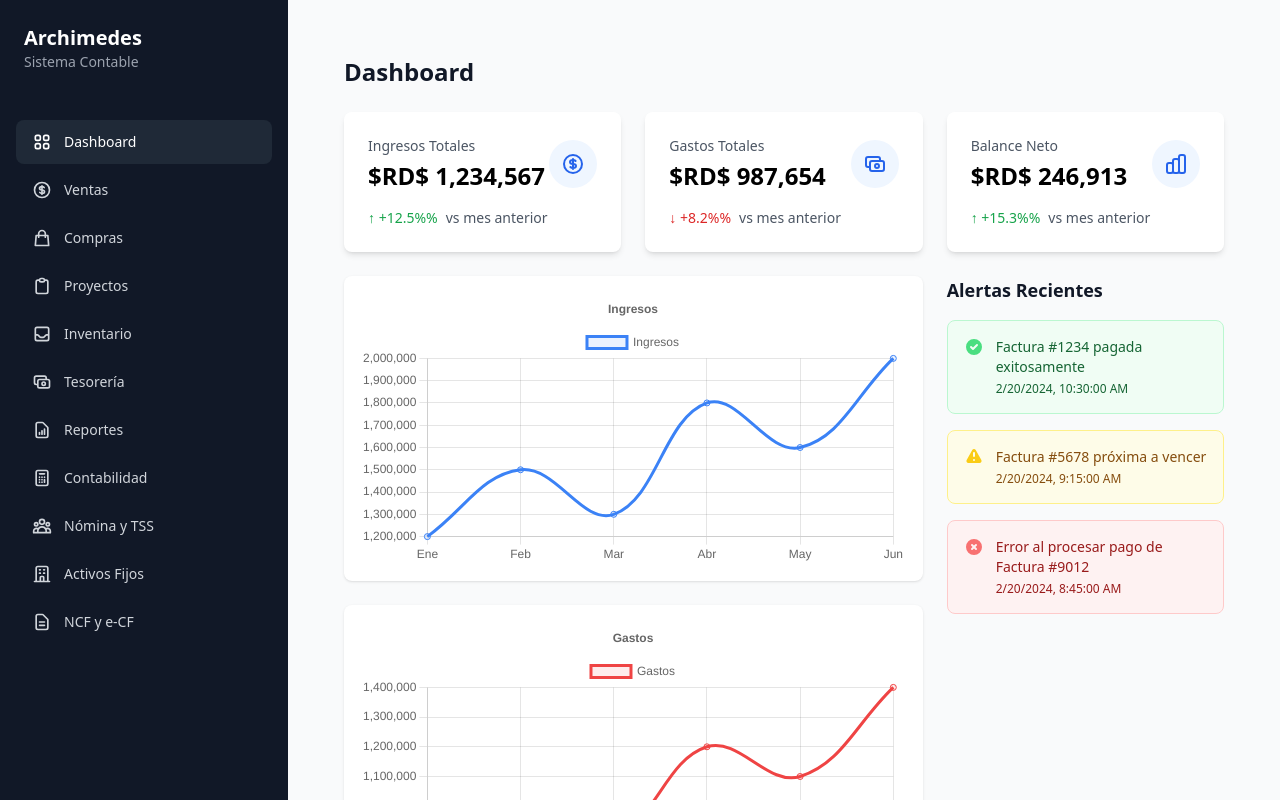
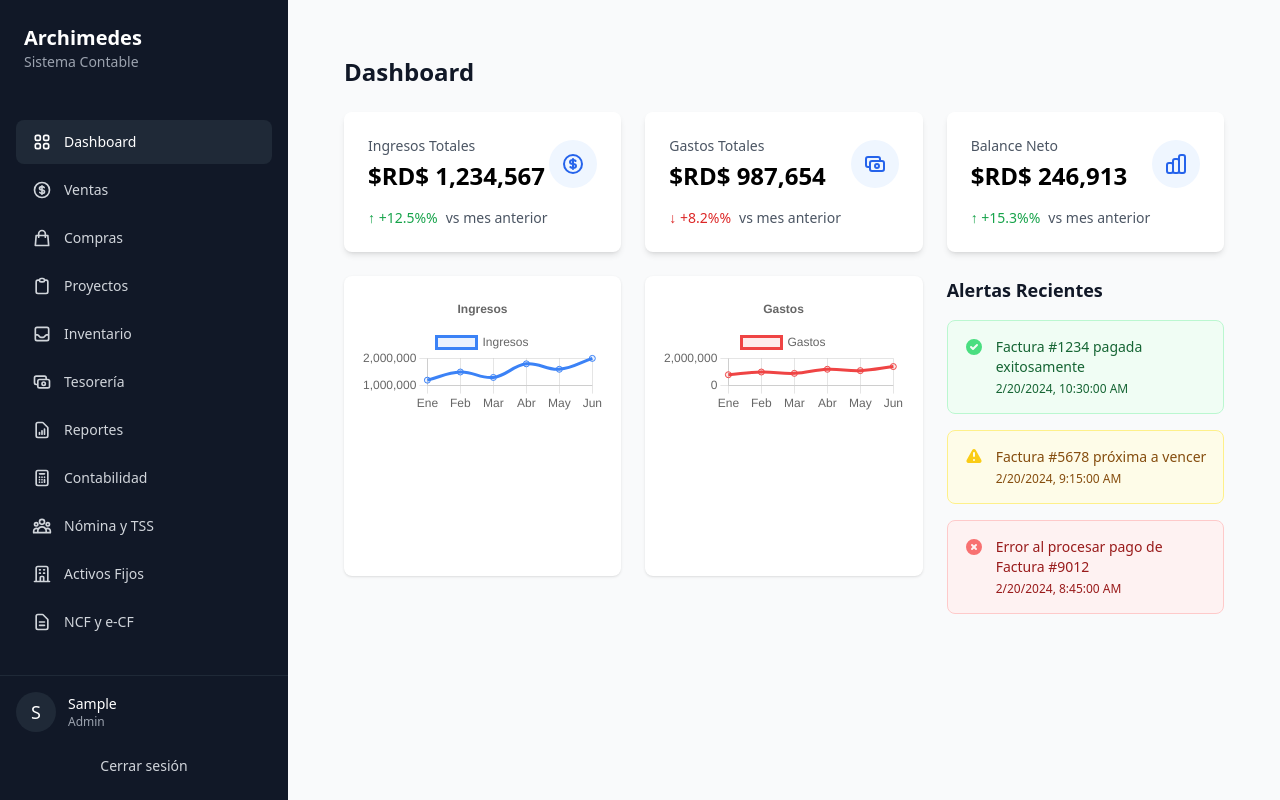
Before and after one commit to romeroalan26/archimedes-contabilidad-prototipo, a React (Vite) app: page /dashboard in a window 1280 px wide. Both pictures are taken after typing "Sample", "Sample123" into the empty fields and a click on the button "Iniciar sesión". Shown: the top 800 px of the page. Built offline with nearby package versions, Linux system fonts and the light colour scheme.

Commit message:
feat: Ajuste del tamaño y layout de los gráficos en el dashboard - Altura fija de 300px para los gráficos - Layout de 2 columnas para mejor visualización

```diff
--- a/src/features/dashboard/DashboardPage.tsx
+++ b/src/features/dashboard/DashboardPage.tsx
@@ -49,7 +49,7 @@ export default function DashboardPage() {
       {/* Gráficos y Alertas */}
       <div className="grid grid-cols-1 lg:grid-cols-3 gap-6">
         {/* Gráficos */}
-        <div className="lg:col-span-2 space-y-6">
+        <div className="lg:col-span-2 grid grid-cols-1 md:grid-cols-2 gap-6">
           <ChartCard title="Ingresos" data={data.revenueChart} />
           <ChartCard title="Gastos" data={data.expensesChart} />
         </div>
--- a/src/features/dashboard/components/ChartCard.tsx
+++ b/src/features/dashboard/components/ChartCard.tsx
@@ -41,7 +41,7 @@ export default function ChartCard({ title, data }: ChartCardProps) {
   };
 
   return (
-    <div className="bg-white p-4 rounded-lg shadow">
+    <div className="bg-white p-4 rounded-lg shadow h-[300px]">
       <Line options={options} data={data} />
     </div>
   );
```
